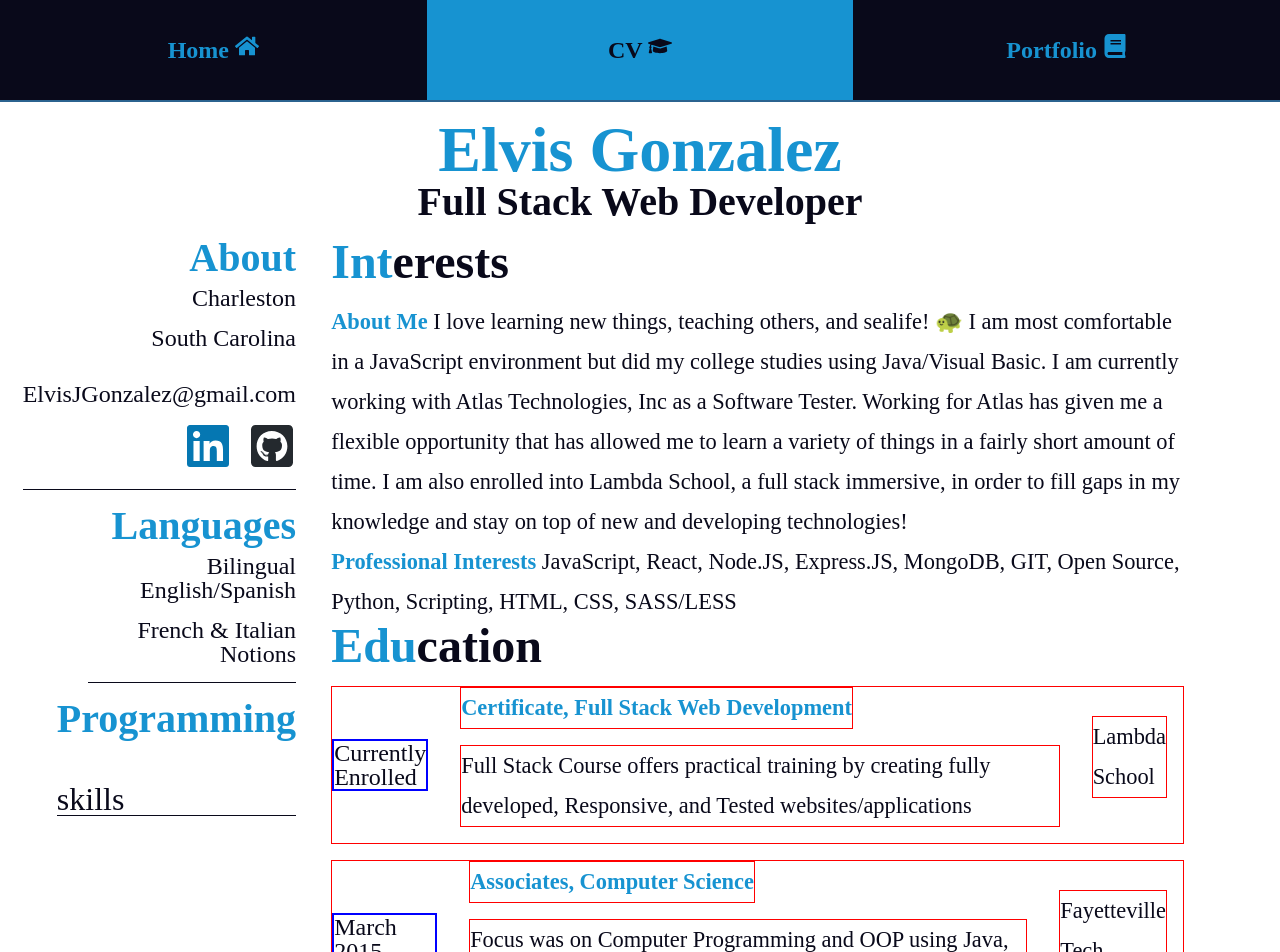
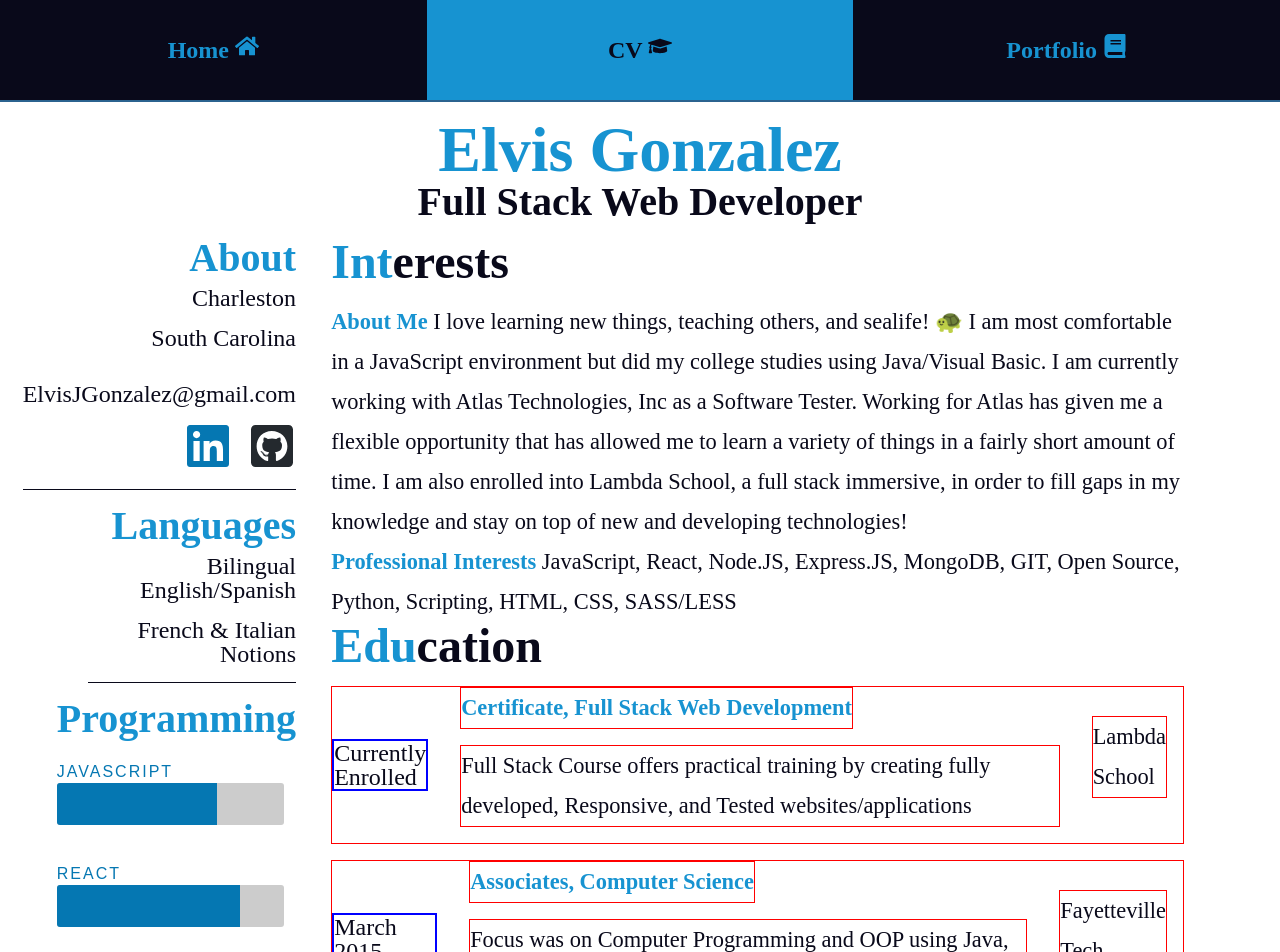
Before and after one commit to ElvisJG/resume-react, a React (Create React App) app: page /cv in a window 1280 px wide. Shown: the top 952 px of the page. Built offline with nearby package versions, Linux system fonts and the light colour scheme; the HTML template or start-up script is replaced by a standard one.

Commit message:
finished progress bars on CV

```diff
--- a/src/component/CV/Aside.js
+++ b/src/component/CV/Aside.js
@@ -30,12 +30,7 @@ export default props => {
         <p>{notions}</p>
       </div>
       <div className='aside-section'>
-        <Skills skills={props.skills} />
-        {/* <h2>Programming</h2>
-        <p>JavaScript</p>
-        <p>(ES6, Node.js)</p>
-        <p>Python, Java, Visual Basic</p>
-        <p>CSS3 & HTML5</p> */}
+        <Skills resume={props.resume} />
       </div>
     </div>
   );
--- a/src/component/CV/CV.css
+++ b/src/component/CV/CV.css
@@ -41,7 +41,6 @@ em {
   font-size: 2.5rem;
   font-weight: bold;
   color: #09091a;
-  /* border-bottom: 1px ridge #09091a; */
   border-bottom-width: 0.25rem;
 }
 
@@ -59,6 +58,10 @@ em {
   margin: 0rem 0.5rem 1rem;
   text-align: end;
   border-bottom: 1px solid #09091a;
+}
+
+.aside-section:nth-child(3) {
+  border-bottom: none;
 }
 
 .aside-section h2 {
@@ -85,7 +88,6 @@ em {
 .cv-section h3 {
   font-weight: bold;
   margin-bottom: 1rem;
-  /* border-bottom: 1px ridge #09091a; */
 }
 
 .cv-section p {
@@ -152,8 +154,6 @@ em {
 .bars .skills {
   margin-top: 36px;
   list-style: none;
-  font-size: 2rem;
-  color: #09091a;
 }
 
 .bars li {
@@ -165,13 +165,13 @@ em {
 }
 
 .bars li em {
-  font: 15px 'opensans-bold', sans-serif;
-  color: #1793d1;
+  font: 1rem 'opensans-bold', sans-serif;
+  color: #0577b2;
   text-transform: uppercase;
   letter-spacing: 2px;
   font-weight: normal;
   position: relative;
-  top: -36px;
+  top: -20px;
 }
 
 .bar-expand {
@@ -181,7 +181,7 @@ em {
 
   margin: 0;
   padding-right: 24px;
-  background: #09091a;
+  background: #0577b2;
   display: inline-block;
   height: 42px;
   line-height: 42px;
--- a/src/component/CV/CV.js
+++ b/src/component/CV/CV.js
@@ -13,7 +13,7 @@ export default props => {
         <h1>{props.main.name}</h1>
         <h2>{props.main.cv_description}</h2>
       </div>
-      <Aside main={props.main} skills={props.skills} />
+      <Aside main={props.main} resume={props.resume} />
       <div className='main-section'>
         <Int main={props.main} />
         <Edu resume={props.resume} />
--- a/src/component/CV/Skills.js
+++ b/src/component/CV/Skills.js
@@ -1,15 +1,15 @@
 import React from 'react';
 
 export default props => {
-  //   const skills = this.props.data.skills.map(function(skills) {
-  //     const className = 'bar-expand ' + skills.name.toLowerCase();
-  //     return (
-  //       <li key={skills.name}>
-  //         <span style={{ width: skills.confidence }} className={className} />
-  //         <em>{skills.name}</em>
-  //       </li>
-  //     );
-  //   });
+  const skills = props.resume.skills.map(function(skills) {
+    const className = 'bar-expand ' + skills.name.toLowerCase();
+    return (
+      <li key={skills.name}>
+        <span style={{ width: skills.confidence }} className={className} />
+        <em>{skills.name}</em>
+      </li>
+    );
+  });
 
   return (
     <div className='row skill'>
@@ -21,7 +21,7 @@ export default props => {
 
       <div className='nine columns main-col'>
         <div className='bars'>
-          <ul className='skills'>skills</ul>
+          <ul className='skills'>{skills}</ul>
         </div>
       </div>
     </div>
--- a/src/resumeData.json
+++ b/src/resumeData.json
@@ -72,7 +72,7 @@
     "skills": [
       {
         "name": "JavaScript",
-        "confidence": "70%"
+        "confidence": "60%"
       },
       {
         "name": "React",
@@ -80,11 +80,11 @@
       },
       {
         "name": "Node.js",
-        "confidence": "60%"
+        "confidence": "50%"
       },
       {
         "name": "CSS",
-        "confidence": "90%"
+        "confidence": "80%"
       },
       {
         "name": "HTML5",
@@ -92,7 +92,7 @@
       },
       {
         "name": "MongoDB",
-        "confidence": "60%"
+        "confidence": "40%"
       },
       {
         "name": "GIT",
```
